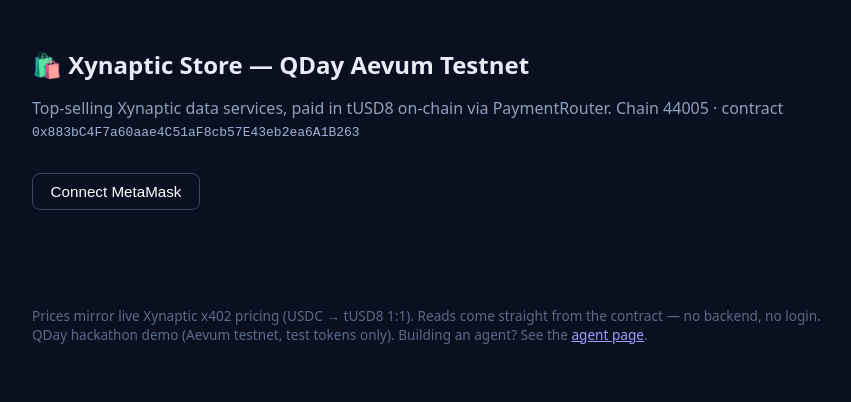
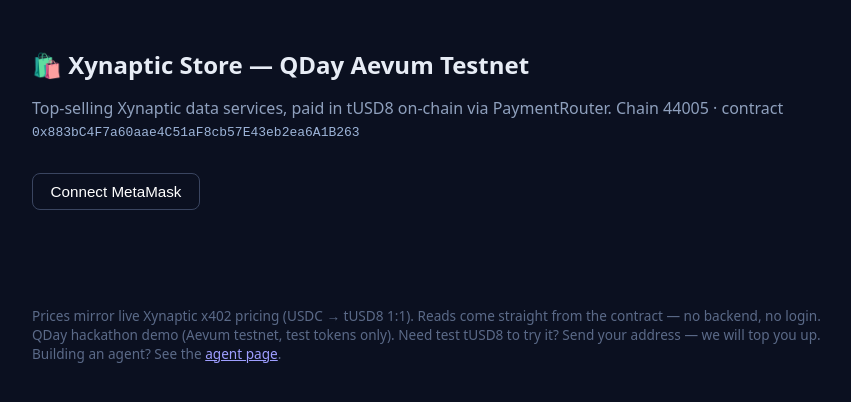
Before and after one commit to ericchengech/qday-catalog, a plain HTML site: page web/index.html in a window 1280 px wide. Shown: the whole page, without its empty margins (198-1049 px from the left). Drawn offline with nearby package versions, Linux system fonts and the light colour scheme.

Commit message:
storefront: mention test-token top-up for human testers

```diff
--- a/web/index.html
+++ b/web/index.html
@@ -25,7 +25,7 @@
 <div><button class="ghost" id="connect">Connect MetaMask</button> <span id="addr"></span></div>
 <div id="products" style="margin-top:1.5rem"></div>
 <div id="status"></div>
-<footer>Prices mirror live Xynaptic x402 pricing (USDC → tUSD8 1:1). Reads come straight from the contract — no backend, no login. QDay hackathon demo (Aevum testnet, test tokens only). Building an agent? See the <a href="/agents">agent page</a>.
+<footer>Prices mirror live Xynaptic x402 pricing (USDC → tUSD8 1:1). Reads come straight from the contract — no backend, no login. QDay hackathon demo (Aevum testnet, test tokens only). Need test tUSD8 to try it? Send your address — we will top you up. Building an agent? See the <a href="/agents">agent page</a>.
 <script src="https://cdn.jsdelivr.net/npm/ethers@6.13.4/dist/ethers.umd.min.js"></script>
 <script>
 const ROUTER = "0x883bC4F7a60aae4C51aF8cb57E43eb2ea6A1B263";
```
